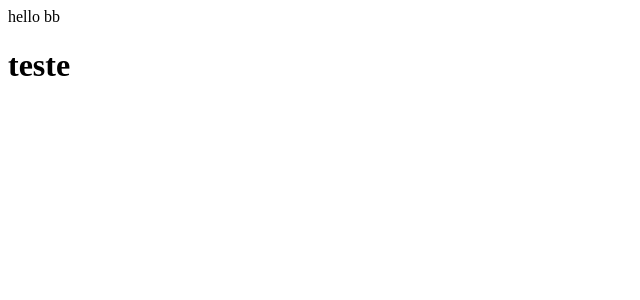
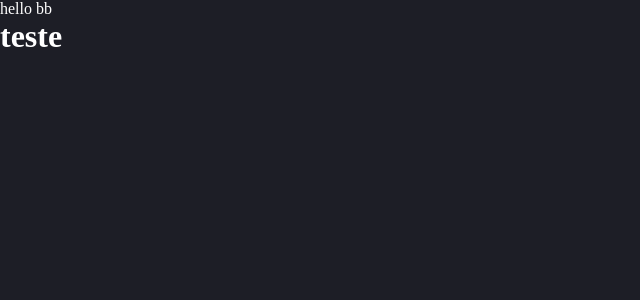
Before and after one commit to giovaniocan/devFinder, a React (Vite) app: page / in a window 1280 px wide. Shown: the top 300 px of the page, without its empty margins (0-640 px from the left). Built offline with nearby package versions, Linux system fonts and the light colour scheme.

Commit message:
modifying the code to be able to receive the light mode later

```diff
--- a/src/App.tsx
+++ b/src/App.tsx
@@ -1,8 +1,14 @@
+import { ThemeProvider } from 'styled-components'
+import { Globalstyle } from '../src/styles/global'
+import dark from './types/themes/dark'
+/* import light from './types/themes/light' */
+
 export function App() {
   return (
-    <div>
+    <ThemeProvider theme={dark}>
+      <Globalstyle />
       hello bb
       <h1>teste</h1>
-    </div>
+    </ThemeProvider>
   )
 }
--- a/src/styles/global.ts
+++ b/src/styles/global.ts
@@ -9,12 +9,12 @@ export const Globalstyle = createGlobalStyle`
     :focus {
         outline: 0;
         box-shadow: 0 0 0 2px ${(props) =>
-          props.theme.baseBackgroundComponent} ;
+          props.theme.colors.baseBackgroundComponent} ;
     }
 
     body {
-        background-color: ${(props) => props.theme.background};
-        color: ${(props) => props.theme.importantText};
+        background-color: ${(props) => props.theme.colors.background};
+        color: ${(props) => props.theme.colors.importantText};
         -webkit-font-smoothing: antialiased;
 
     }
--- a/src/types/themes/dark.ts
+++ b/src/types/themes/dark.ts
@@ -1,10 +1,10 @@
 export default {
-  title: 'dark',
+  title: 'light',
 
   colors: {
-    background: '##C8D3DD',
-    importantText: '#1D1E26',
-    baseBackgroundComponent: '#fff',
-    anotherText: '#8C5CF2',
+    background: '#1D1E26',
+    importantText: '#fff',
+    baseBackgroundComponent: '#5E35F2',
+    anotherText: '#C8D3DD',
   },
 }
```
Also changed, not shown: src/types/styled.d.ts (+8 -4 lines), src/types/themes/light.ts (+5 -5 lines).
